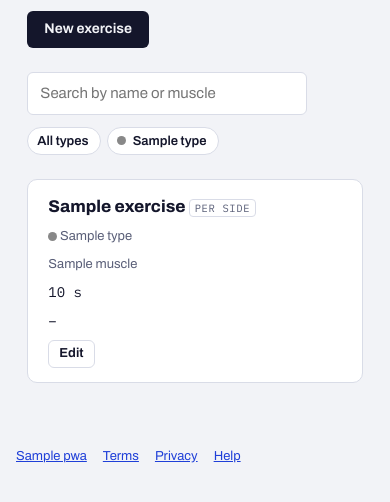
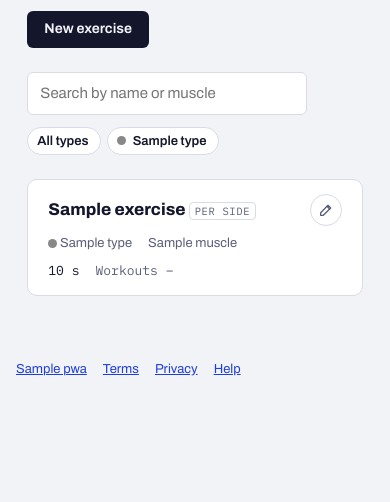
Before and after one commit to hugorodgerbrown/tally, a Django app: template apps/planner/templates/planner/exercise_list.html in a window 390 px wide. Shown: the part 186-688 px from the top of the page. Run offline with Django 5.2, Linux system fonts and the light colour scheme; the template is opened without the code that fills it: most values are stand-ins (such as "Sample title", 1, 10 or a date in 2020); parts of the project's set-up code (start-up, migrations or seed data) failed here and were passed over.

Commit message:
Pencil icon and phone cards in the exercise list (#23)
Edit becomes the pencil icon button the workout list uses, with a
screen-reader label and tooltip. On a phone each exercise is a card:
the icon beside the name, types and muscles on one line, then the
default length and workout count on one line. The desktop table keeps
its columns.


Claude-Session: https://claude.ai/code/session_01D6pG9VHwNWY7my1tZZ9kr8

Co-authored-by: Claude <noreply@anthropic.com>

```diff
--- a/apps/planner/templates/planner/exercise_list.html
+++ b/apps/planner/templates/planner/exercise_list.html
@@ -22,11 +22,13 @@
   {% for e in exercises %}
   <div class="row">
     <div><a class="nm" href="{% url 'planner:exercise_edit' e.uuid %}">{{ e.name }}</a>{% if e.equipment %} {% equipment_icon e.equipment %}{% endif %}{% if e.movement == "static" %} <span class="side" title="Holds one position">static</span>{% endif %}{% if e.one_sided %} <span class="side">per side</span>{% endif %}{% if e.source == "claude" %} <span class="tag-src" title="Made by Claude through the connector">Claude</span>{% endif %}</div>
-    <div class="sub">{% for t in e.types.all %}<span class="nowrap"><span class="dots"><i data-css="background:{{ t.colour }}"></i></span> {{ t.name }}</span>{% if not forloop.last %}<br>{% endif %}{% endfor %}</div>
-    <div class="sub">{{ e.muscles.all|join:", "|default:"–" }}</div>
-    <span class="num">{{ e.default_duration }} s</span>
-    <span class="num">{{ e.used_in|default:"–" }}</span>
-    <div class="actions"><a class="btn btn-quiet btn-sm" href="{% url 'planner:exercise_edit' e.uuid %}">Edit</a></div>
+    <div class="meta">
+      <div class="sub n-types">{% for t in e.types.all %}<span class="nowrap"><span class="dots"><i data-css="background:{{ t.colour }}"></i></span> {{ t.name }}</span>{% if not forloop.last %}<br>{% endif %}{% endfor %}</div>
+      {% with muscles=e.muscles.all %}<div class="sub n-muscles{% if not muscles %} none{% endif %}">{{ muscles|join:", "|default:"–" }}</div>{% endwith %}
+    </div>
+    <div class="nums"><span class="num n-dur">{{ e.default_duration }} s</span>
+    <span class="num n-used">{{ e.used_in|default:"–" }}</span></div>
+    <div class="actions"><a class="icon-btn" href="{% url 'planner:exercise_edit' e.uuid %}" aria-label="Edit {{ e.name }}" title="Edit">{% include "planner/_icon.html" with name="edit" %}</a></div>
   </div>
   {% endfor %}
   {% else %}
--- a/static/css/planner.css
+++ b/static/css/planner.css
@@ -124,6 +124,7 @@ body.planner { margin: 0; background: var(--ground); color: var(--ink); font-fam
 .planner .wgroup[open] > summary::before { content: "▾"; }
 .planner .wgroup > summary:focus-visible { outline: 2px solid var(--accent); outline-offset: 2px; }
 .planner .xl > .row { grid-template-columns: minmax(180px, 1.2fr) minmax(120px, .8fr) minmax(160px, 1.4fr) 70px 80px 90px; }
+.planner .xl .meta, .planner .xl .nums { display: contents; }
 .planner .empty { padding: 40px 20px; text-align: center; color: var(--muted); display: flex; flex-direction: column; gap: 12px; align-items: center; }
 .planner .toolbar { display: flex; gap: 12px; align-items: center; flex-wrap: wrap; }
 .planner .toolbar .search { max-width: 280px; }
@@ -237,6 +238,16 @@ body.planner { margin: 0; background: var(--ground); color: var(--ink); font-fam
   .planner .wl .n-time { color: var(--ink); }
   .planner .wl .n-done::before { content: "Done "; }
   .planner .wl .n-last::before { content: "Last "; }
+  /* An exercise row on a phone: name with the edit icon beside it, types
+   * and muscles on one line, then default length and use on one line. */
+  .planner .xl > .row { grid-template-columns: minmax(0, 1fr) auto; gap: 8px 12px; }
+  .planner .xl .meta, .planner .xl .nums { grid-column: 1 / -1; display: flex; flex-wrap: wrap; align-items: baseline; gap: 4px 16px; }
+  .planner .xl .actions { grid-column: 2; grid-row: 1; align-self: start; gap: 4px; }
+  .planner .xl .n-types { display: inline-flex; flex-wrap: wrap; gap: 2px 12px; }
+  .planner .xl .n-types br, .planner .xl .n-muscles.none { display: none; }
+  .planner .xl .num { font-size: 13px; color: var(--muted); white-space: nowrap; }
+  .planner .xl .n-dur { color: var(--ink); }
+  .planner .xl .n-used::before { content: "Workouts "; }
   .planner .item { grid-template-columns: 20px 20px minmax(0, 1fr) 92px; }
   .planner .item .sidecell { display: none; }
   .planner .item .tools { grid-column: 3 / -1; }
```
Also changed, not shown: tests/planner/test_views.py (+8 -0 lines).
